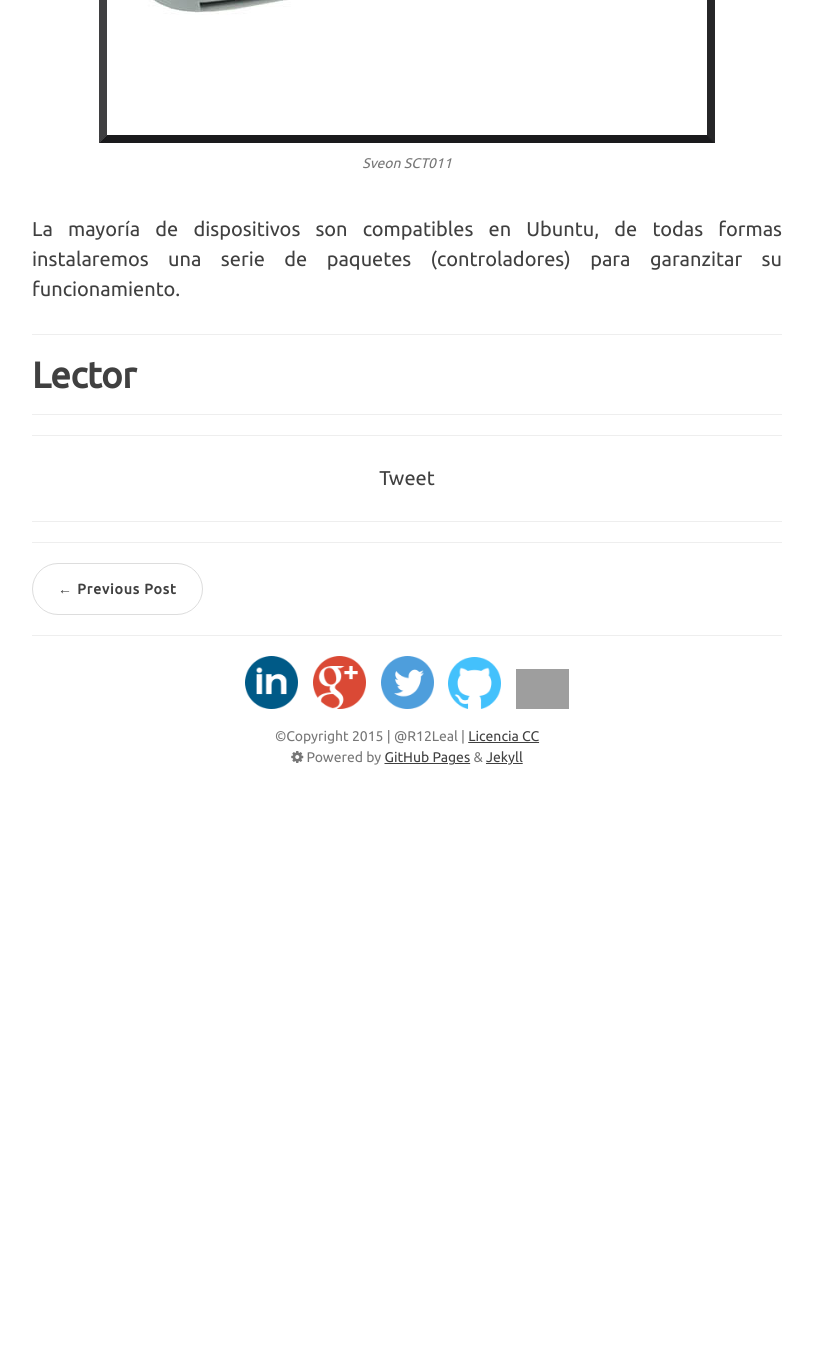
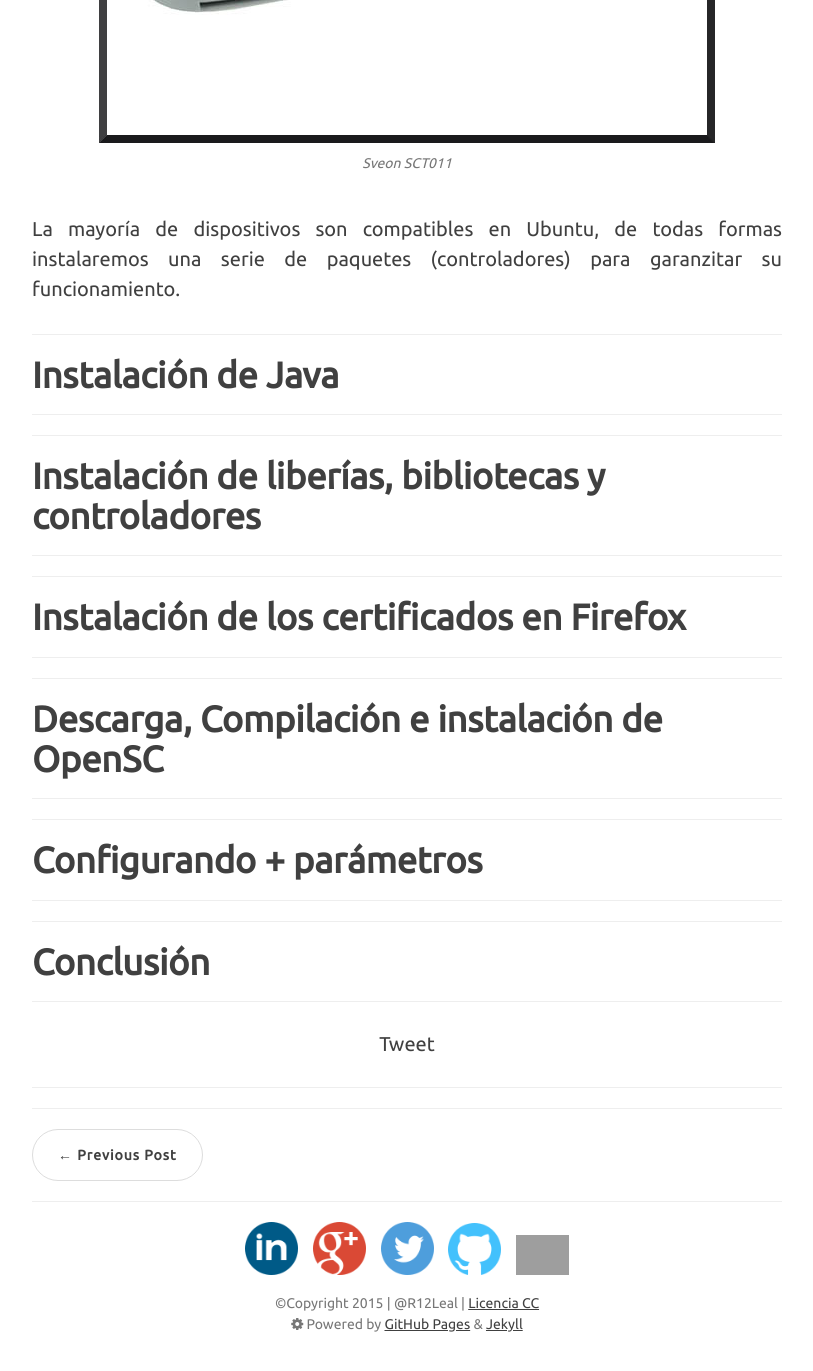
Before and after one commit to R12Leal/R12Leal.github.io, a Jekyll site: the page built from _posts/2015-10-15-dnie-ubuntu.markdown, in a window 1280 px wide and 1400 px high, scrolled down 1746 px. Shown: the top 1371 px of the window, without its empty margins (233-1046 px from the left). Built offline with Jekyll 4.4.1, drawn with Linux system fonts in a browser that asks for light colours; nearby versions of some CDN libraries; comment, search, counter and statistics services are not loaded; before the commit the page ends 2579 px from its top, so only the background shows below that.

Commit message:
Update 09/11/2015

```diff
--- a/_posts/2015-10-15-dnie-ubuntu.markdown
+++ b/_posts/2015-10-15-dnie-ubuntu.markdown
@@ -21,5 +21,19 @@
 <span class="caption text-muted">Sveon SCT011</span>
 <p>La mayoría de dispositivos son compatibles en Ubuntu, de todas formas instalaremos una serie de paquetes (controladores) para garanzitar su funcionamiento.</p>
 <hr />
-<h2 class="section-heading">Lector</h2>
+<h2 class="section-heading">Instalación de Java</h2>
 <hr />
+<hr />
+<h2 class="section-heading">Instalación de liberías, bibliotecas y controladores</h2>
+<hr />
+<hr />
+<h2 class="section-heading">Instalación de los certificados en Firefox</h2>
+<hr />
+<hr />
+<h2 class="section-heading">Descarga, Compilación e instalación de OpenSC</h2>
+<hr />
+<hr />
+<h2 class="section-heading">Configurando + parámetros</h2>
+<hr />
+<hr />
+<h2 class="section-heading">Conclusión</h2>
```
